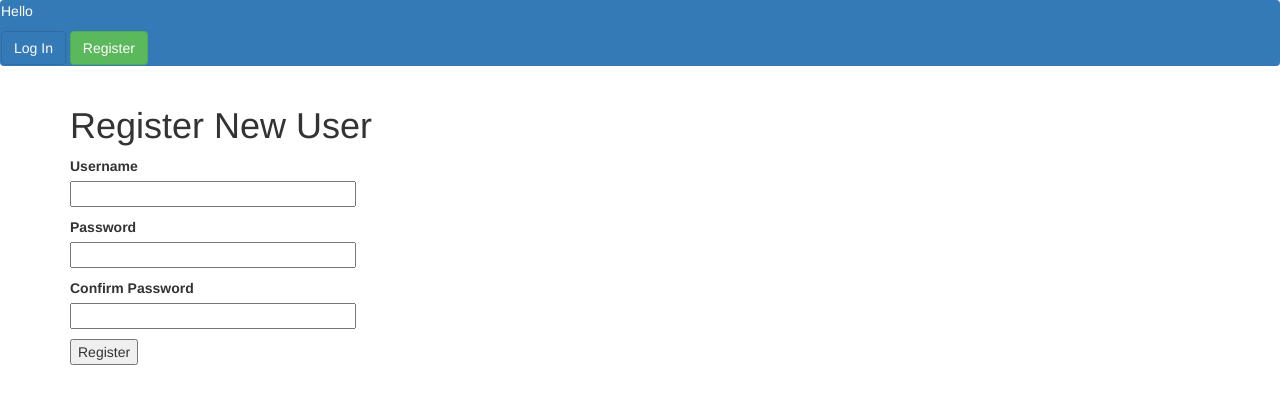
After one commit to ghager93/flasktodo, a Flask app: page /register in a window 1280 px wide. The commit adds this page. Shown: the top 404 px of the page. Run offline with Flask 2, Linux system fonts and the light colour scheme; some libraries are stand-ins or nearby versions.

Commit message:
Added register route, navigation buttons

```diff
--- a/flasktodo/__init__.py
+++ b/flasktodo/__init__.py
@@ -19,7 +19,6 @@ def create_app(test_config=None):
     #     g.db = SQLAlchemy(app)
     #     migrate = Migrate(app, g.db)
 
-
     if test_config is None:
         # load the instance config, if it exists, when not testing
         app.config.from_pyfile('config.py', silent=True)
@@ -33,9 +32,9 @@ def create_app(test_config=None):
     except OSError:
         pass
 
-    from flasktodo import home
+    from flasktodo import views
 
-    app.register_blueprint(home.bp)
+    app.register_blueprint(views.bp)
 
     return app
 
--- a/flasktodo/forms.py
+++ b/flasktodo/forms.py
@@ -2,8 +2,16 @@ from flask_wtf import FlaskForm
 from wtforms import StringField, PasswordField, BooleanField, SubmitField
 from wtforms.validators import DataRequired
 
+
 class LoginForm(FlaskForm):
     username = StringField('Username', validators=[DataRequired()])
-    password = StringField('Password', validators=[DataRequired()])
+    password = PasswordField('Password', validators=[DataRequired()])
     remember_me = BooleanField('Remember Me')
     submit = SubmitField('Sign In')
+
+
+class RegisterForm(FlaskForm):
+    username = StringField('Username', validators=[DataRequired()])
+    password = PasswordField('Password', validators=[DataRequired()])
+    confirm_password = PasswordField('Confirm Password', validators=[DataRequired()])
+    submit = SubmitField('Register')
--- a/flasktodo/templates/base.html
+++ b/flasktodo/templates/base.html
@@ -7,13 +7,8 @@
 {% block navbar %}
     <nav class="navbar navbar-dark bg-primary">
         <p>Hello</p>
-        <svg class="bi bi-arrow-left-circle" fill="currentColor" height="16" viewBox="0 0 16 16"
-             width="16" xmlns="http://www.w3.org/2000/svg">
-        <path d="M1 8a7 7 0 1 0 14 0A7 7 0 0 0 1 8zm15 0A8 8 0 1 1 0 8a8 8 0 0 1 16
-        0zm-4.5-.5a.5.5 0 0 1 0 1H5.707l2.147 2.146a.5.5 0 0 1-.708.708l-3-3a.5.5 0
-        0 1 0-.708l3-3a.5.5 0 1 1 .708.708L5.707 7.5H11.5z"
-              fill-rule="evenodd"/>
-</svg>
+        <a class="btn btn-primary" href="{{ url_for('home.login') }}">Log In</a>
+        <a class="btn btn-success" href="{{ url_for('home.register') }}">Register</a>
     </nav>
 {% endblock %}
 
--- /dev/null
+++ b/flasktodo/templates/register.html
@@ -0,0 +1,33 @@
+{% extends "base.html" %}
+
+{% block app_content %}
+    <h1>Register New User</h1>
+    <form action="" method="post" novalidate>
+        {{ form.hidden_tag() }}
+        <p>
+            {{ form.username.label }}<br>
+            {{ form.username(size=32) }}
+
+            {% for error in form.username.errors %}
+            <span style="color: red;">[{{ error }}]</span>
+            {% endfor %}
+        </p>
+        <p>
+            {{ form.password.label }}<br>
+            {{ form.password(size=32) }}
+
+            {% for error in form.password.errors %}
+            <span style="color: red;">[{{ error }}]</span>
+            {% endfor %}
+        </p>
+        <p>
+            {{ form.confirm_password.label }}<br>
+            {{ form.confirm_password(size=32) }}
+
+            {% for error in form.password.errors %}
+            <span style="color: red;">[{{ error }}]</span>
+            {% endfor %}
+        </p>
+        <p>{{ form.submit() }}</p>
+    </form>
+{% endblock %}
--- a/flasktodo/home.py
+++ b/flasktodo/views.py
@@ -6,9 +6,11 @@ from flasktodo import forms, db, models
 
 bp = Blueprint('home', __name__)
 
+
 @bp.route('/')
 def home():
     return render_template('home.html', message='hello world!', users=models.User.query.all())
+
 
 @bp.route('/login', methods=['GET', 'POST'])
 def login():
@@ -18,3 +20,13 @@ def login():
             form.username.data, form.remember_me.data))
         return redirect(url_for('home.home'))
     return render_template('login.html', form=form)
+
+
+@bp.route('/register', methods=['GET', 'POST'])
+def register():
+    form = forms.RegisterForm()
+    if form.validate_on_submit():
+        flash('Registration requested for user {}'.format(form.username.data))
+        return redirect(url_for('home.home'))
+
+    return render_template('register.html', form=form)
```
